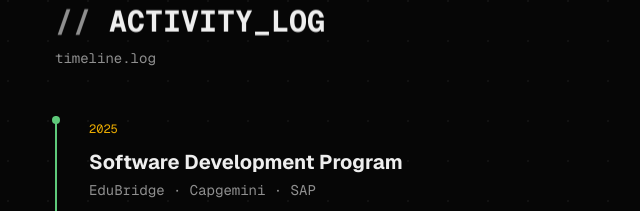
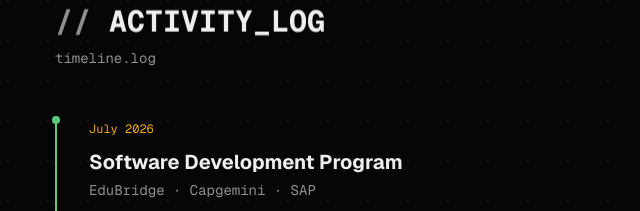
Before and after one commit to Pankajmonde/developer-portfolio-design, a Next.js app: page / in a window 1280 px wide. Shown: the part 4400-4611 px from the top of the page, without its empty margins (73-713 px from the left). Built offline with nearby package versions, Linux system fonts and the light colour scheme.

Commit message:
Update timeline events to reflect new dates

```diff
--- a/components/timeline.tsx
+++ b/components/timeline.tsx
@@ -1,7 +1,7 @@
 export function Timeline() {
   const events = [
     {
-      period: "2025",
+      period: " July 2026",
       role: "Software Development Program",
       organization: "EduBridge · Capgemini · SAP",
       activities: [
@@ -14,7 +14,7 @@ export function Timeline() {
       ],
     },
     {
-      period: "2025",
+      period: "2026",
       role: "Hiring Assessment Preparation Course",
       organization: "EduBridge · Capgemini · SAP",
       grade: "87% · Grade A",
```
